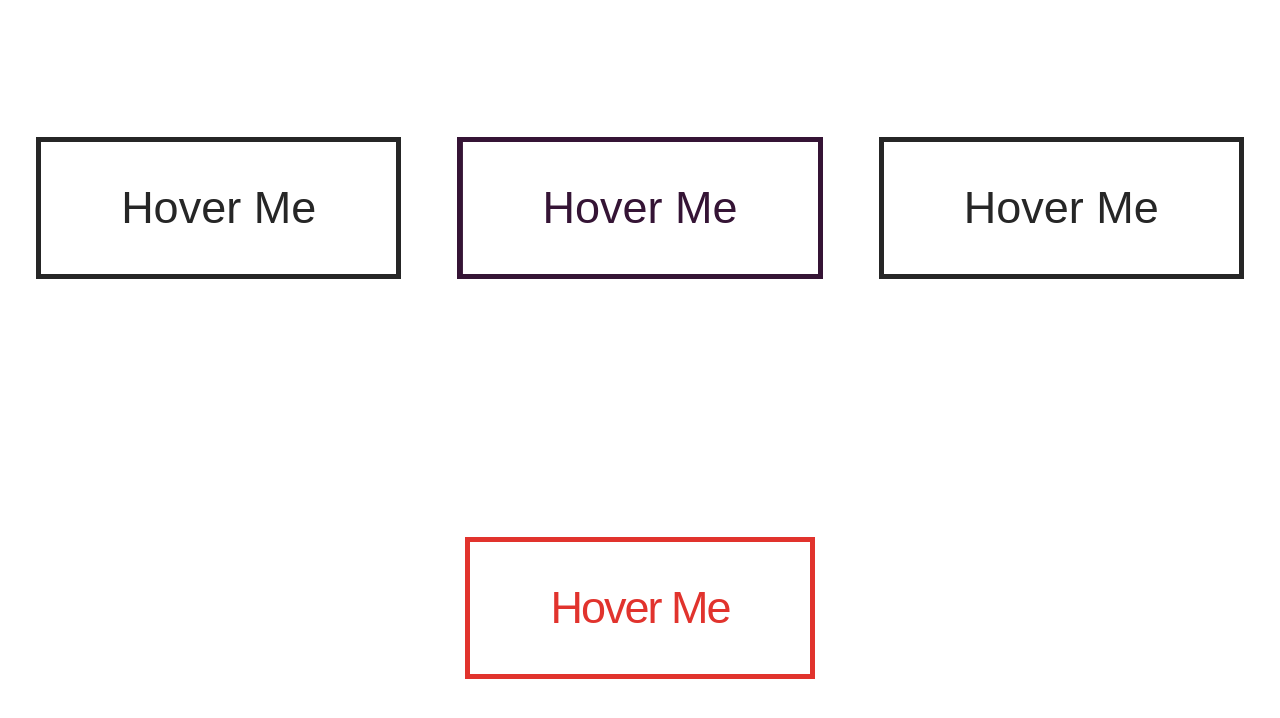
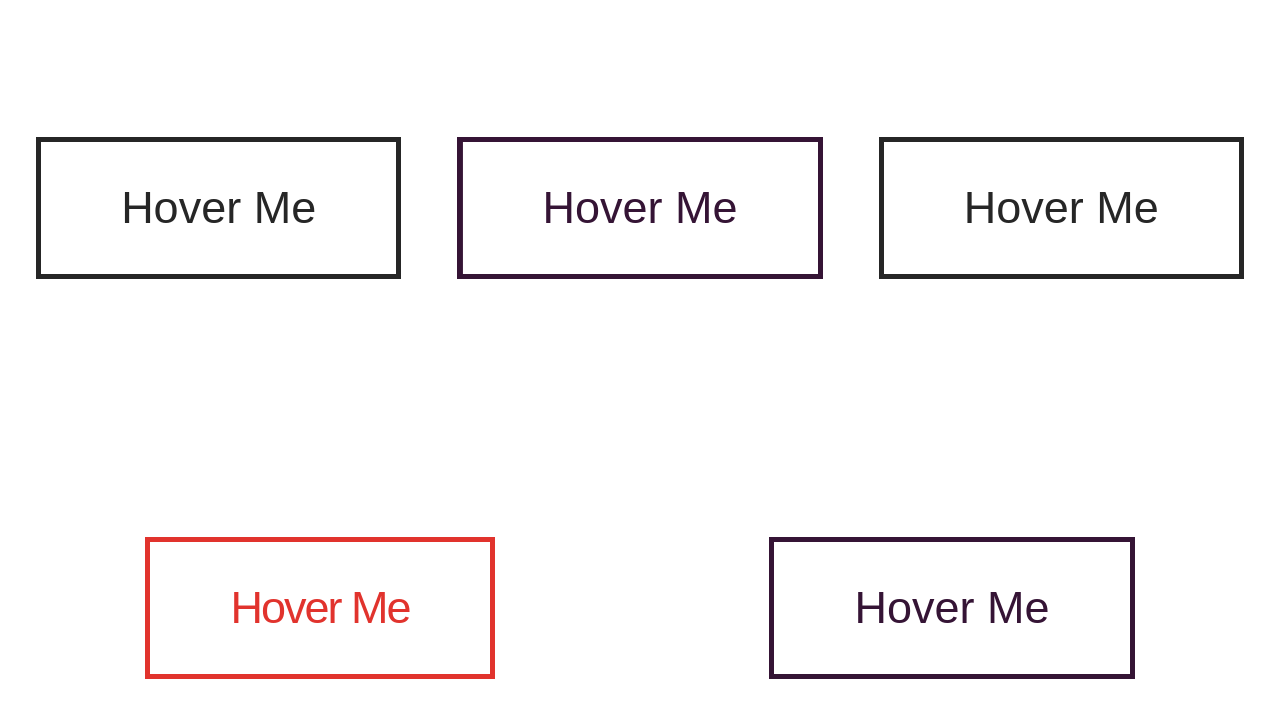
Before and after one commit to smentzer/btn-hover-effect, a plain HTML site: page index.html in a window 1280 px wide. Drawn offline with Linux system fonts and the light colour scheme.

Commit message:
slide top

```diff
--- a/index.html
+++ b/index.html
@@ -16,9 +16,10 @@
 
 
     <a class="chop" href="#">Hover Me</a>
-    <a class="slide" href="#">Hover Me</a>
+    <a class="slide-left" href="#">Hover Me</a>
     <a class="cross" href="#">Hover Me</a>
     <a class="expand" href="#">Hover Me</a>
+    <a class="slide-top" href="#">Hover Me</a>
 
  </div>
 
--- a/style.css
+++ b/style.css
@@ -36,7 +36,7 @@
 	transform: rotate(0deg);
 }
 
-.slide {
+.slide-left {
 	text-decoration: none;
 	color: #351435;
 	font-family: sans-serif;
@@ -47,7 +47,7 @@
     overflow: hidden;
 }
 
-.slide:before {
+.slide-left:before {
 	content: '';
 	position: absolute;
 	left: 0;
@@ -60,11 +60,11 @@
 	transition: all 1s;
 }
 
-.slide:hover:before {
+.slide-left:hover:before {
 	transform: translateX(0);
 }
 
-.slide:hover {
+.slide-left:hover {
 	color: white;
 }
 
@@ -132,3 +132,36 @@
     letter-spacing: 10px;
     border: 9px solid #e1332d;
 }
+
+
+.slide-top {
+	text-decoration: none;
+	color: #351435;
+	font-family: sans-serif;
+	font-size: 45px;
+	border: 5px solid #351435;
+	padding: 40px 80px;
+	position: relative;
+    overflow: hidden;
+}
+
+.slide-top:before {
+	content: '';
+	position: absolute;
+	left: 0;
+	top: 0;
+	height: 100%;
+	width: 100%;
+	background-color: #351435;
+	z-index: -1;
+	transform: translateY(-100%);
+	transition: all 1s;
+}
+
+.slide-top:hover:before {
+	transform: translateY(0);
+}
+
+.slide-top:hover {
+	color: white;
+}
```
